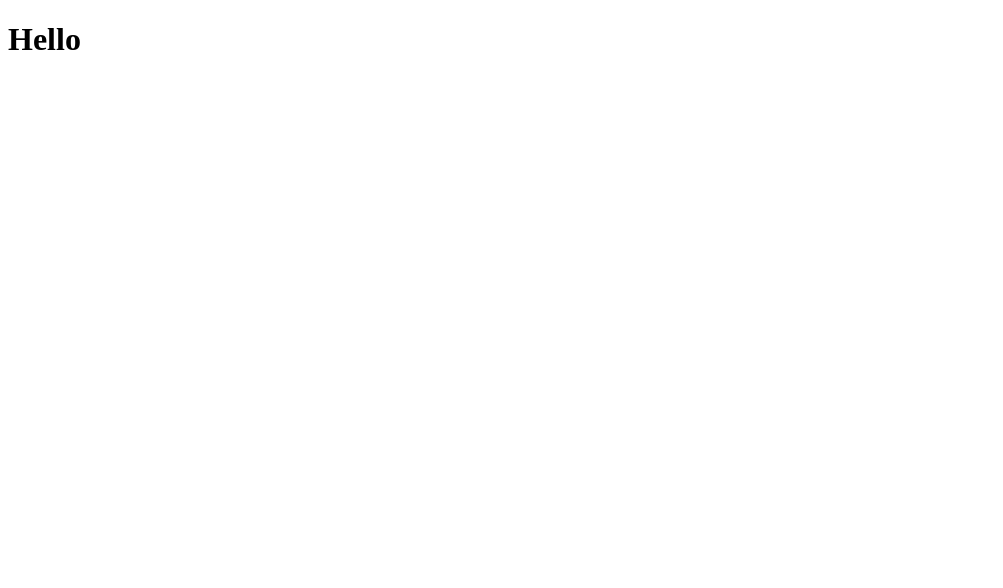
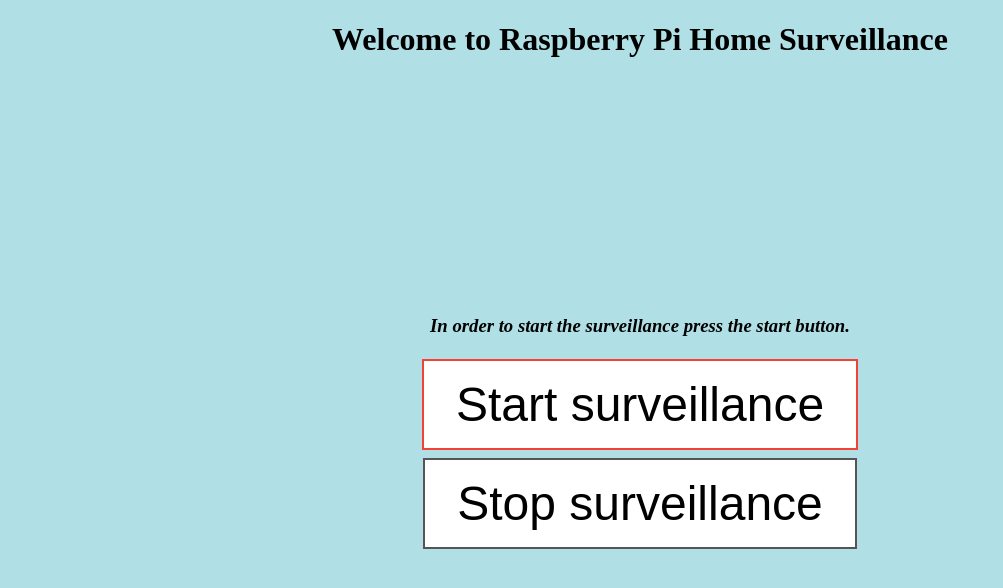
Before and after one commit to patricialarisa/MS_project, a Flask app: page / in a window 1280 px wide. Before the commit the part shown is almost empty. Shown: the top 588 px of the page, without its empty margins (0-1003 px from the left). Run offline with Flask 2, Linux system fonts and the light colour scheme; parts of the project's set-up code (start-up, migrations or seed data) failed here and were passed over.

Commit message:
Update index.html

```diff
--- a/code/templates/index.html
+++ b/code/templates/index.html
@@ -1,8 +1,65 @@
-<!DOCTYPE HTML>
+<!DOCTYPE html>
 <html>
+<style>
+.button {
+    background-color: #4CAF50; /* Green */
+    border: none;
+    color: white;
+    padding: 16px 32px;
+    text-align: center;
+    text-decoration: none;
+    display: inline-block;
+    font-size: 16px;
+    margin: 4px 2px;
+    -webkit-transition-duration: 0.4s; /* Safari */
+    transition-duration: 0.4s;
+    cursor: pointer;
+}
 
-<body>
- <h1>Hello </h1>
+.startButton {
+    background-color: white;
+    color: black;
+    border: 2px solid #f44336;
+	font-size: 300%;
+}
+
+.startButton:hover {
+    background-color: #f44336;
+    color: white;
+}
+
+
+.stopButton {
+    background-color: white;
+    color: black;
+    border: 2px solid #555555;
+	font-size: 300%;
+}
+
+.stopButton:hover {
+    background-color: #555555;
+    color: white;
+}
+</style>
+<head>
+  <title>Raspberry Pi Surveillance</title>
+</head>
+<body style="background-color:powderblue;">
+
+<h1 align="center">Welcome to Raspberry Pi Home Surveillance</h1>
+
+<br></br>
+<br></br>
+<br></br>
+<br></br><br></br>
+<br></br>
+<h3 align="center"><i>In order to start the surveillance press the start button.<i></h3>
+<form method="get" action="/start" align="center">
+    <button type="submit" class="button startButton">Start surveillance</button>
+</form>
+<form method="get" action="/stop" align="center">
+	<button type="submit" class="button stopButton">Stop surveillance</button>
+</form>
 
 </body>
 </html>
```
